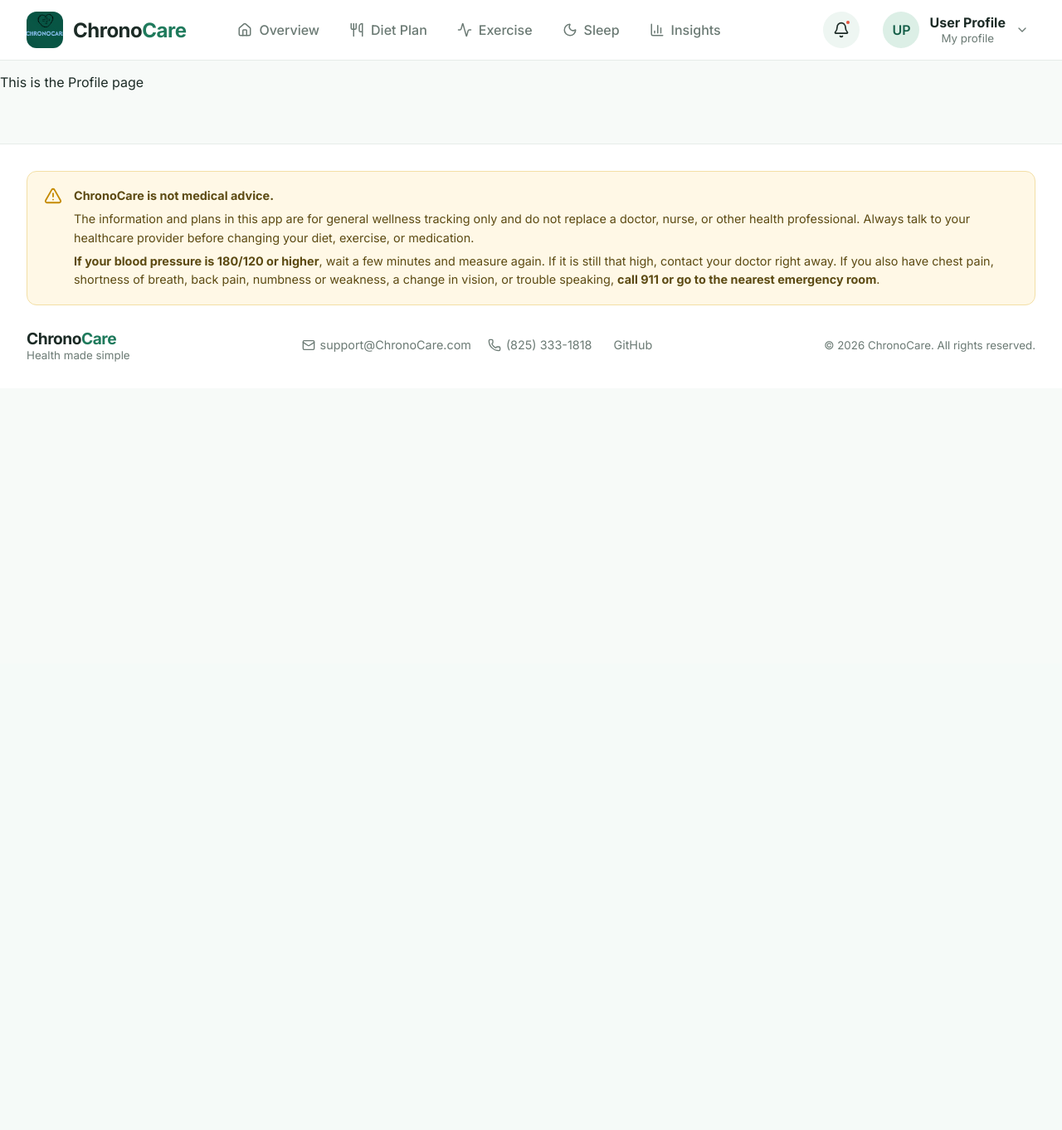
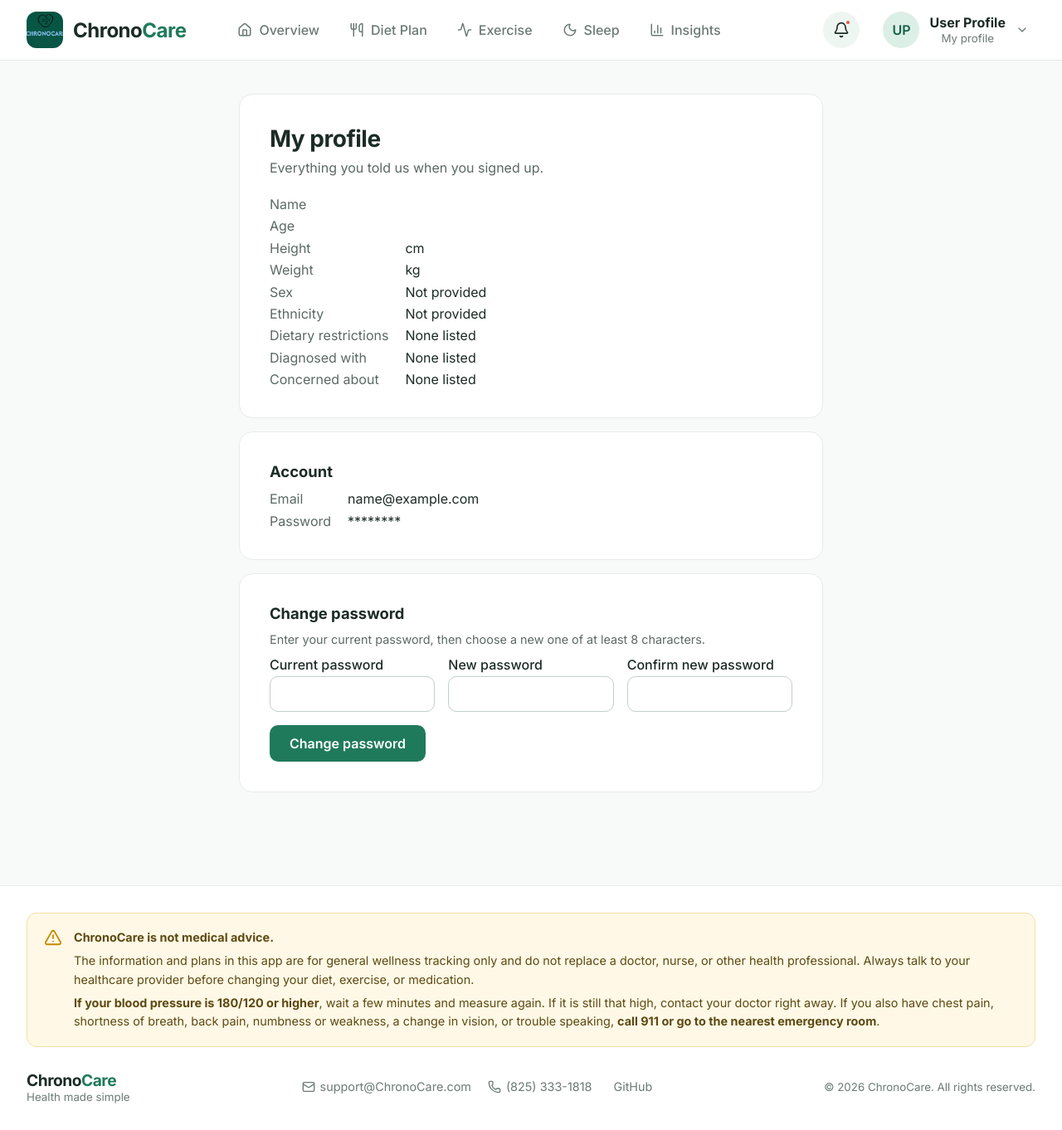
Before and after one commit to ChronoCare/ChronoCare, a Flask app: template App/templates/profile.html in a window 1280 px wide. Shown: the whole page at 83% size. Before the commit the page ends 436 px from the top, so only its background shows below. Run offline with Flask 3, Linux system fonts and the light colour scheme; the template is opened without the code that fills it: values that come from a table or form of the project are taken from there, others are empty; the visitor is signed in with stand-in values (Sample User, id 1); some libraries are stand-ins or nearby versions.

Commit message:
Profile page completion

```diff
--- a/App/__init__.py
+++ b/App/__init__.py
@@ -1,8 +1,8 @@
 import os
 from datetime import date
-from flask import Flask, render_template, redirect, url_for, request
+from flask import Flask, render_template, redirect, url_for, request, flash
 from flask_sqlalchemy import SQLAlchemy
-from flask_login import LoginManager, current_user
+from flask_login import LoginManager, current_user, login_required
 from flask_wtf.csrf import CSRFProtect
 from dotenv import load_dotenv
 
@@ -24,8 +24,8 @@ def create_app():
     login_manager.init_app(app)
     csrf.init_app(app)
 
-    # Login and signup live in App/auth/__init__.py
-    from .auth import auth as auth_bp
+    # Login, signup and the profile forms live in App/auth/__init__.py
+    from .auth import auth as auth_bp, ChangePasswordForm
     app.register_blueprint(auth_bp)
 
     # Diet plan page and its API live in App/plans/routes.py
@@ -59,9 +59,18 @@ def create_app():
     def insights():
         return render_template("insights.html")
 
-    @app.route("/profile")
+    @app.route("/profile", methods=["GET", "POST"])
+    @login_required
     def profile():
-        return render_template("profile.html")
+        if current_user.profile is None:  # finish the About you page first
+            return redirect(url_for("auth.about_you"))
+        form = ChangePasswordForm()
+        if form.validate_on_submit():
+            current_user.set_password(form.new_password.data)
+            db.session.commit()
+            flash("Your password has been changed.", "ok")
+            return redirect(url_for("profile"))
+        return render_template("profile.html", form=form, profile=current_user.profile)
 
     @app.context_processor
     def inject_year():
--- a/App/auth/__init__.py
+++ b/App/auth/__init__.py
@@ -3,7 +3,8 @@ from flask_login import login_user, logout_user, login_required, current_user
 from flask_wtf import FlaskForm
 from wtforms import (StringField, PasswordField, BooleanField, SubmitField,
                      IntegerField, FloatField, SelectField, SelectMultipleField, widgets)
-from wtforms.validators import DataRequired, Email, Length, NumberRange, ValidationError
+from wtforms.validators import (DataRequired, Email, EqualTo, Length,
+                                NumberRange, ValidationError)
 
 from .. import db
 from ..models import User, Profile
@@ -34,6 +35,16 @@ CONDITION_CHOICES = [
     ("prediabetes", "Prediabetes"), ("celiac", "Celiac disease"),
     ("iron_deficiency", "Iron deficiency"), ("hypertension", "High blood pressure"),
 ]
+
+# Readable names for stored codes, used by the "pretty" template filter
+LABELS = {code: label
+          for group in (SEX_CHOICES, ETHNICITY_CHOICES, DIET_CHOICES, CONDITION_CHOICES)
+          for code, label in group if code}
+
+
+@auth.app_template_filter("pretty")
+def pretty(code):
+    return LABELS.get(code, str(code).replace("_", " ").capitalize())
 
 
 # Forms
@@ -71,6 +82,22 @@ class AboutYouForm(FlaskForm):
     diagnosed = CheckboxField("Conditions I've been diagnosed with", choices=CONDITION_CHOICES)
     concerned = CheckboxField("Conditions I'm concerned about developing", choices=CONDITION_CHOICES)
     submit = SubmitField("Continue")
+
+
+class ChangePasswordForm(FlaskForm):
+    current_password = PasswordField("Current password", validators=[DataRequired()])
+    new_password = PasswordField("New password", validators=[DataRequired(), Length(min=8, max=128)])
+    confirm_password = PasswordField("Confirm new password", validators=[
+        DataRequired(), EqualTo("new_password", message="Passwords don't match.")])
+    submit = SubmitField("Change password")
+
+    def validate_current_password(self, field):
+        if not current_user.check_password(field.data):
+            raise ValidationError("That isn't your current password.")
+
+    def validate_new_password(self, field):
+        if current_user.check_password(field.data):
+            raise ValidationError("Choose a password different from your current one.")
 
 
 # Helpers
--- a/App/templates/profile.html
+++ b/App/templates/profile.html
@@ -1,8 +1,71 @@
 {% extends "base.html" %}
-
-{%  block title %} Profile - ChronoCare {% endblock %}
+{% block title %}My profile · ChronoCare{% endblock %}
 
 {% block content %}
-<p> This is the Profile page</p>
+{% macro field(f) %}
+<div class="field {% if f.errors %}has-error{% endif %}">
+  {{ f.label }}
+  {{ f(**kwargs) }}
+  {% for e in f.errors %}<p class="error">{{ e }}</p>{% endfor %}
+</div>
+{% endmacro %}
 
+<div class="cc">
+  {% with messages = get_flashed_messages(with_categories=true) %}
+    {% for category, message in messages %}
+      <div class="flash {{ category }}" role="status">{{ message }}</div>
+    {% endfor %}
+  {% endwith %}
+
+  <section class="panel">
+    <h1>My profile</h1>
+    <p class="lead">Everything you told us when you signed up.</p>
+
+    <dl class="list">
+      <dt>Name</dt>
+      <dd>{{ profile.first_name }} {{ profile.last_name }}</dd>
+      <dt>Age</dt>
+      <dd>{{ profile.age }}</dd>
+      <dt>Height</dt>
+      <dd>{{ profile.height_cm|round(1) }} cm</dd>
+      <dt>Weight</dt>
+      <dd>{{ profile.weight_kg|round(1) }} kg</dd>
+      <dt>Sex</dt>
+      <dd>{{ profile.sex|pretty if profile.sex else "Not provided" }}</dd>
+      <dt>Ethnicity</dt>
+      <dd>{{ profile.ethnicity|pretty if profile.ethnicity else "Not provided" }}</dd>
+      <dt>Dietary restrictions</dt>
+      <dd>{{ (profile.dietary_restrictions or "").split(",")|select|map("pretty")|join(", ") or "None listed" }}</dd>
+      <dt>Diagnosed with</dt>
+      <dd>{{ (profile.diagnosed_conditions or "").split(",")|select|map("pretty")|join(", ") or "None listed" }}</dd>
+      <dt>Concerned about</dt>
+      <dd>{{ (profile.concerned_conditions or "").split(",")|select|map("pretty")|join(", ") or "None listed" }}</dd>
+    </dl>
+  </section>
+
+  <section class="panel">
+    <h2>Account</h2>
+    <dl class="list">
+      <dt>Email</dt>
+      <dd>{{ current_user.email }}</dd>
+      <dt>Password</dt>
+      <dd>********</dd>
+    </dl>
+  </section>
+
+  <section class="panel">
+    <h2>Change password</h2>
+    <p class="hint">Enter your current password, then choose a new one of at least 8 characters.</p>
+
+    <form method="post" novalidate>
+      {{ form.hidden_tag() }}
+      <div class="row three">
+        {{ field(form.current_password, autocomplete="current-password") }}
+        {{ field(form.new_password, autocomplete="new-password") }}
+        {{ field(form.confirm_password, autocomplete="new-password") }}
+      </div>
+      {{ form.submit(class="btn") }}
+    </form>
+  </section>
+</div>
 {% endblock %}
```
